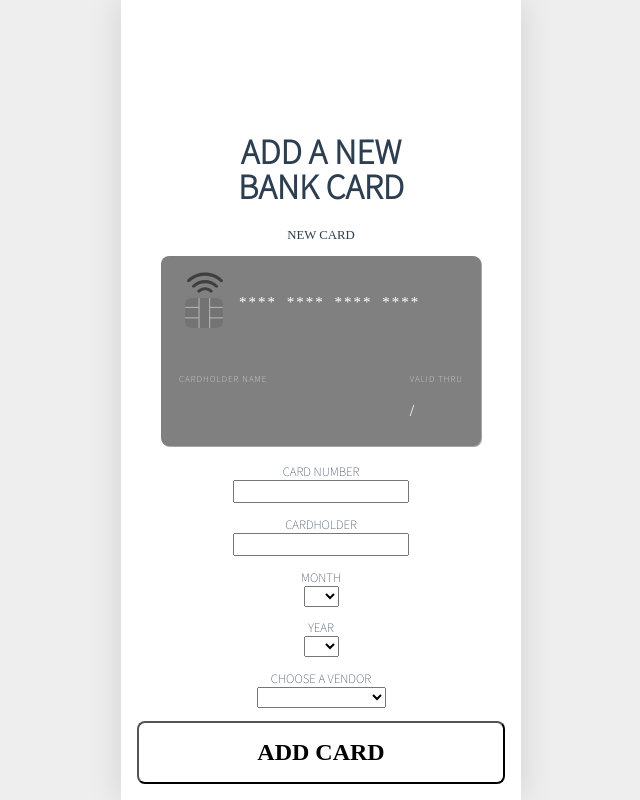
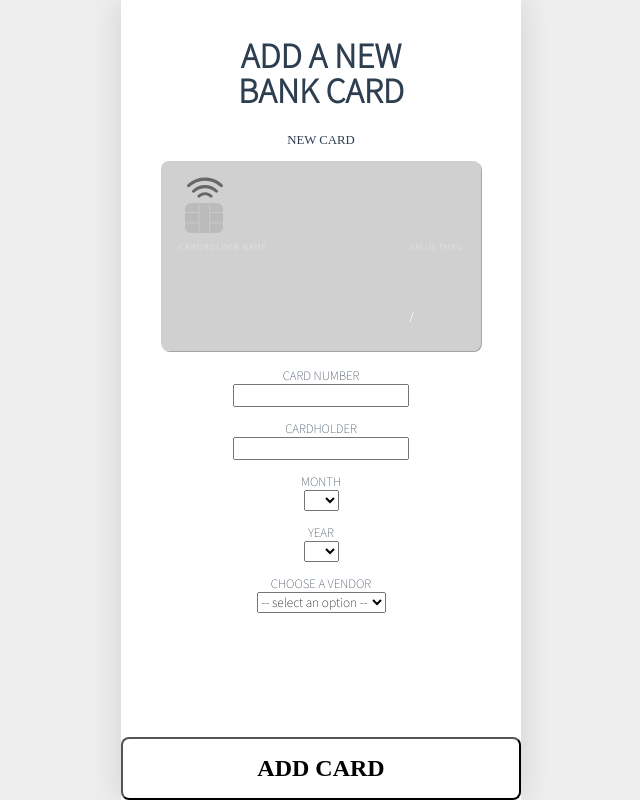
Before and after one commit to Atcheee/E-Wallet, a Vue app: page / in a window 1280 px wide. Both pictures are taken after a click on the button "ADD A NEW CARD". Shown: the part 60-860 px from the top of the page, without its empty margins (319-959 px from the left). Built offline with nearby package versions, Linux system fonts and the light colour scheme; a web font is replaced by a local one.

Commit message:
change data storage , removed re-used code m.m

```diff
--- a/src/App.vue
+++ b/src/App.vue
@@ -1,12 +1,16 @@
 <template>
   <div id="app">
-    <Home v-if="currentView == 'Home'" @send="updateCardData" />
-    <footer>
-      <button v-if="currentView == 'Home'" @click="currentView = 'AddCard'">
-        ADD A NEW CARD
-      </button>
-    </footer>
-    <AddCard v-if="currentView == 'AddCard'" @send="updateCardData" />
+    <Home
+      v-if="currentView == 'Home'"
+      :cards="cards"
+      @changeCurrentView="currentView = 'AddCard'"
+    />
+    <AddCard
+      v-if="currentView == 'AddCard'"
+      @card="saveCard"
+      :cards="cards"
+      @changeCurrentView="currentView = 'Home'"
+    />
   </div>
 </template>
 
@@ -19,17 +23,28 @@ export default {
   },
   data() {
     return {
-      currentView: "",
-      CreditCard: "",
+      currentView: "Home",
+      cards: [
+      {
+      vendor: "bitcoin",
+      cardNumber: "8008580085800500",
+      cardHolder: "VIKARD RIRTA",
+      expirationMonth: "07",
+      expirationYear: "23",
+      },
+      {
+      vendor: "evil",
+      cardNumber: "1234567891098765",
+      cardHolder: "RAN DOM",
+      expirationMonth: "09",
+      expirationYear: "19",
+      },
+      ],
     };
   },
-  beforeMount() {
-    this.currentView = "Home";
-    // localStorage.clear(); // uncomment if you want to clear the cards
-  },
   methods: {
-    updateCardData(data) {
-      this.CreditCard = data;
+    saveCard(card) {
+      this.cards.push(card);
     },
   },
 };
@@ -81,9 +96,7 @@ button {
 p {
   font-size: 0.8rem;
 }
-footer {
-  display: flex;
-  flex-direction: column;
+
 button {
   font-size: 1.5rem;
   font-weight: 600;
@@ -93,5 +106,4 @@ footer {
   color: black;
   background-color: white;
 }
-}
 </style>
--- a/src/components/E-Wallet.vue
+++ b/src/components/E-Wallet.vue
@@ -1,81 +1,36 @@
 <template>
   <div>
-    <div class="card" v-if="DisplayCard !== null">
-      <div class="card-front card-part" :class="DisplayCard.content.cardColor">
-        <img class="card-wifi" src="../assets/wifi.svg" alt="wifi icon" />
-        <img class="card-chip" src="../assets/chip.svg" alt="card chip" />
-        <img class="card-logo" src="" />
-        <p class="card_number">{{ DisplayCard.content.cardNumber }}</p>
-        <div class="card-space-75">
-          <span class="card-label">CARDHOLDER NAME</span>
-          <p class="card-info">{{ DisplayCard.content.cardHolder }}</p>
-        </div>
-        <div>
-          <div class="card-space-25">
-            <span class="card-label">Valid Thru</span>
-            <p class="card-info">{{ DisplayCard.content.expirationDate }}</p>
-          </div>
-        </div>
-      </div>
-    </div>
-    <br>
-    <br>
-    <br>
-    <section v-for="(data, items) in CreditCard" :key="items" :id="items" @click="DisplayCard = data">
-      <div class="card">
-        <div class="card-front card-part" :class="data.content.cardColor">
-          <img class="card-wifi" src="../assets/wifi.svg" alt="wifi icon" />
-          <img class="card-chip" src="../assets/chip.svg" alt="card chip" />
-          <img class="card-logo" src="" />
-          <p class="card_number">{{ data.content.cardNumber }}</p>
-          <div class="card-space-75">
-            <span class="card-label">CARDHOLDER NAME</span>
-            <p class="card-info">{{ data.content.cardHolder }}</p>
-          </div>
-          <div>
-            <div class="card-space-25">
-              <span class="card-label">Valid Thru</span>
-              <p class="card-info">{{ data.content.expirationDate }}</p>
-            </div>
-          </div>
-        </div>
+    <section>
+      <div v-for="(card, item) in cards" :key="card.cardNumber">
+          <Card v-if="card.active" :card="card" :index="item" />
+          <Card :card="card" @activeCard="toggleActiveCard" :index="item" class="cardsOnTop" />
       </div>
     </section>
-    <AddCard v-show="false" @send="updateCardData" />
   </div>
 </template>
 
 <script>
-import AddCard from "../views/addCard.vue";
+import Card from "./cards.vue";
 export default {
-  components: { AddCard },
+  components: { Card },
+  props: { cards: Array },
   data() {
-    return {
-      CreditCard: "",
-      DisplayCard: null,
-      viewCard: true,
-    };
+    return {};
   },
   methods: {
-    updateCardData(data) {
-      this.CreditCard = data;
-    },
-    showCard() {
-      this.viewCard = true;
+    toggleActiveCard(item) {
+      this.$emit("toggleActiveCard", item);
     },
   },
 };
 </script>
 
-<style lang="scss">
-section {
+<style lang="scss" scoped>
+.cardsOnTop {
   display: grid;
   grid-auto-rows: auto;
   height: 70px;
   list-style-type: none;
   justify-content: center;
 }
-.card {
-  display: inline-block;
-}
 </style>
--- a/src/components/cards.vue
+++ b/src/components/cards.vue
@@ -1,43 +1,70 @@
 <template>
   <div>
-    <li v-for="(data, items) in CreditCard" :key="items">
-      <div id="Cards">
-        <div class="card">
-          <div class="card-front card-part" :class="data.content.cardColor">
-            <img class="card-wifi" src="../assets/wifi.svg" alt="wifi icon" />
+    <section
+      class="card"
+      id="Cards"
+      @click="$emit('activeCard, index')"
+      :style="{ background: vendorBackgroundColors, color: vendorTextColors }"
+    >
+      <div class="card-front card-part" :class="card.cardColor">
+        <img v-if="card.vendor === 'bitcoin' || card.vendor === 'ninja'" class="card-wifi" src="../assets/wifi_white.svg" alt="white wifi icon" />
+        <img v-else class="card-wifi" src="../assets/wifi.svg" alt="default wifi icon" />
         <img class="card-chip" src="../assets/chip.svg" alt="card chip" />
-            <img class="card-logo" src="" />
-            <p class="card_number">{{ data.content.cardNumber }}</p>
+        <img class="card-logo" v-if="card.vendor" :src="require(`../assets/${card.vendor}.svg`)" />
+        <p class="card_number">{{ card.cardNumber }}</p>
         <div class="card-space-75">
           <span class="card-label">CARDHOLDER NAME</span>
-              <p class="card-info">{{ data.content.cardHolder }}</p>
+          <p class="card-info" @input="onlyLetters">{{ card.cardHolder }}</p>
         </div>
         <div>
           <div class="card-space-25">
             <span class="card-label">Valid Thru</span>
-                <p class="card-info">{{ data.content.expirationDate }}</p>
+            <p class="card-info">
+              {{ card.expirationMonth }} / {{ card.expirationYear }}
+            </p>
           </div>
         </div>
       </div>
-        </div>
-      </div>
-    </li>
+    </section>
   </div>
 </template>
 
 <script>
-// import AddCardView from "../views/addCard.vue";
 export default {
-  // components: { AddCardView },
-  props: ["CreditCard"],
-  data() {
-    return {
-      Cards: [],
-    };
+  props: { card: Object },
+  computed: {
+    vendorBackgroundColors() {
+      if (this.card.vendor === "bitcoin") {
+        return "#ffae34";
+      } else if (this.card.vendor === "ninja") {
+        return "#222222";
+      } else if (this.card.vendor === "blockchain") {
+        return "#8b58f9";
+      } else if (this.card.vendor === "evil") {
+        return "#f33355";
+      } else {
+        return "#d0d0d0";
+      }
+    },
+    vendorTextColors() {
+      if (this.card.vendor === "BITCOIN INC") {
+        return "black";
+      } else if (this.card.vendor === "NINJA BANK") {
+        return "white";
+      } else if (this.card.vendor === "BLOCKCHAIN INC") {
+        return "white";
+      } else if (this.card.vendor === "EVIL CORP") {
+        return "white";
+      } else {
+        return "black";
+      }
+    },
   },
   methods: {
-    updateCardData(data) {
-      this.CreditCard = data;
+    onlyLetters() {
+      this.card.cardHolder = this.card.cardHolder
+        .replaceAll(/[^a-zA-Z\s]+/g, "")
+        .toUpperCase();
     },
   },
 };
@@ -67,10 +94,8 @@ body {
   -webkit-perspective: 600px;
   -moz-perspective: 600px;
   perspective: 600px;
-}
-
-#Cards {
   display: inline-block;
+  border-radius: 8px;
 }
 
 .card-part {
@@ -87,7 +112,7 @@ body {
   border-radius: 8px;
 }
 
-.defaultColor {
+.vendor {
   background: gray;
 }
 
@@ -156,7 +181,7 @@ body {
 .card-info {
   padding-bottom: 10px;
   margin-top: 5px;
-  font-size: 16px;
+  font-size: 14px;
   line-height: 18px;
   color: #fff;
   letter-spacing: 1px;
@@ -165,16 +190,4 @@ body {
   bottom: 0;
 }
 
-.BITCOIN.INC {
-  background-color: #ffae34;
-}
-.NINJA.BANK {
-  background-color: #222222;
-}
-.BLOCKCHAIN.INC {
-  background-color: #8b58f9;
-}
-.EVIL.CORP {
-  background-color: #f33355;
-}
 </style>
--- a/src/views/Home.vue
+++ b/src/views/Home.vue
@@ -1,8 +1,17 @@
 <template>
   <div class="E-Wallet">
-    <h1>E-WALLET</h1>
-    <p>ACTIVE CARD</p>
-    <EWallet />
+    <div class="activeCard" v-if="activeCard">
+      <h1>E-WALLET</h1>
+      <p>ACTIVE CARD</p>
+      <EWallet
+        :cards="cards"
+        @toggleActive="toggleActiveCard"
+      />
+    </div>
+    <!-- <EWallet @click="makeCardActive(card)" :cards="cards" /> -->
+    <footer>
+      <button @click="$emit('changeCurrentView')">ADD A NEW CARD</button>
+    </footer>
   </div>
 </template>
 
@@ -10,13 +19,36 @@
 import EWallet from "../components/E-Wallet.vue";
 export default {
   components: { EWallet },
+  props: { cards: Array },
   data() {
     return {
+      activeCard: this.cards,
     };
   },
   methods: {
+    toggleActiveCard(item) {
+      this.$emit("toggleActiveCard", item);
+    },
+  },
+  computed: {
+    // filterActiveCard() {
+    //   return this.cards.filter((card) => card != this.activeCard);
+    // },
   },
 };
 </script>
 
-<style></style>
+<style>
+button {
+  position: absolute;
+  bottom: 0;
+  left: 0;
+  width: 100%;
+}
+.cardsOnTop {
+  display: grid;
+  grid-auto-rows: auto;
+  list-style-type: none;
+  justify-content: center;
+}
+</style>
--- a/src/views/addCard.vue
+++ b/src/views/addCard.vue
@@ -6,30 +6,8 @@
         BANK CARD
       </h1>
       <p>NEW CARD</p>
+      <Cards :card="card" />
     </header>
-    <div id="Cards">
-      <div class="card">
-        <div class="card-front card-part" :class="bgcolor">
-          <img class="card-wifi" src="../assets/wifi.svg" alt="wifi icon" />
-          <img class="card-chip" src="../assets/chip.svg" alt="card chip" />
-          <img class="card-logo" />
-          <p class="card_number">{{ userInput.cardNumber }}</p>
-          <p class="card_number" v-if="userInput.cardNumber == ''">
-            **** **** **** ****
-          </p>
-          <div class="card-space-75">
-            <span class="card-label">CARDHOLDER NAME</span>
-            <p class="card-info">{{ userInput.cardHolder }}</p>
-          </div>
-          <div>
-            <div class="card-space-25">
-              <span class="card-label">Valid Thru</span>
-              <p class="card-info">{{ expirationDate() }}</p>
-            </div>
-          </div>
-        </div>
-      </div>
-    </div>
     <main>
       <form action="" method="post" @submit.prevent="submit">
         <p>
@@ -39,7 +17,7 @@
             id="cardNumber"
             type="number"
             name="cardNumber"
-            v-model="userInput.cardNumber"
+            v-model="card.cardNumber"
             oninput="javascript: if (this.value.length > this.maxLength) this.value = this.value.slice(0, this.maxLength);"
             maxlength="16"
           />
@@ -52,15 +30,15 @@
             id="cardHolder"
             type="text"
             name="cardHolder"
-            v-model="userInput.cardHolder"
-            @input="onlyLetters"
+            v-model="card.cardHolder"
+
           />
         </p>
 
         <p>
           <label for="month">MONTH</label>
           <br />
-          <select name="month" id="month" v-model="userInput.month">
+          <select name="month" id="month" v-model="card.expirationMonth">
             <option>1</option>
             <option>2</option>
             <option>3</option>
@@ -79,7 +57,7 @@
         <p>
           <label for="year">YEAR</label>
           <br />
-          <select name="year" id="year" v-model="userInput.year">
+          <select name="year" id="year" v-model="card.expirationYear">
             <option>21</option>
             <option>22</option>
             <option>23</option>
@@ -92,48 +70,45 @@
         <p>
           <label for="vendor">CHOOSE A VENDOR</label>
           <br />
-          <select id="vendor" name="vendor" v-model="bgcolor">
+          <select id="vendor" name="vendor" v-model="card.vendor">
             <option disabled selected value>-- select an option --</option>
-            <option
-              v-for="backgroundClass in this.colorClasses"
-              :key="backgroundClass"
-            >
-              {{ backgroundClass }}
-            </option>
+					<option value="" disabled selected hidden></option>
+					<option value="bitcoin">BITCOIN INC</option>
+					<option value="ninja">NINJA BANK</option>
+					<option value="blockchain">BLOCKCHAIN INC</option>
+					<option value="evil">EVIL CORP</option>
           </select>
         </p>
+      <button @click="$emit('changeCurrentView'), submit()" :cards="cards" type="submit">ADD CARD</button>
       </form>
     </main>
-    <footer>
-      <button @click="addCard(); reload()">ADD CARD</button>
-    </footer>
   </div>
 </template>
 
 <script>
-function perseveredData(data) {
-  localStorage.setItem("cardData", JSON.stringify(data));
-}
-
+// function perseveredData(data) {
+//   localStorage.setItem("cardData", JSON.stringify(data));
+// }
+import Cards from "../components/cards.vue";
 export default {
-  components: {},
-  props: ["AddCardView"],
+  props: { cards: Array },
+  components: { Cards },
   data() {
     return {
-      userInput: {
+      card: {
         cardNumber: "",
-        cardHolder: null,
-        month: "",
-        year: "",
+        cardHolder: "",
+        expirationMonth: "",
+        expirationYear: "",
+        vendor: "",
       },
-      Cards: [],
       bgcolor: "defaultColor",
       colorClasses: [
         "BITCOIN INC",
         "NINJA BANK",
         "BLOCKCHAIN INC",
         "EVIL CORP",
-      ], // not sure if this should be in userInput or not, leaving it here for now
+      ],
       srcImg: [
         "../assets/bitcoin.svg",
         "../assets/ninja.svg",
@@ -144,41 +119,18 @@ export default {
   },
   methods: {
     submit() {
-      this.$emit("send", { ...this.Cards });
-    },
-    expirationDate() {
-      return this.userInput.month + "/" + this.userInput.year; // combinds the expiration date and the year (plus a slash symbol in the middle)
-    },
-    addCard() {
-      this.Cards.push({
-        content: {
-          cardNumber: this.userInput.cardNumber,
-          cardHolder: this.userInput.cardHolder,
-          expirationDate: this.expirationDate(),
-          cardColor: this.bgcolor,
-          id: this.Cards.length,
-        },
-      });
-      perseveredData(this.Cards);
-    },
-    onlyLetters() {
-      this.userInput.cardHolder = this.userInput.cardHolder
-        .replaceAll(/[^a-zA-Z\s]+/g, "")
-        .toUpperCase();
-    },
-    reload() {
-      window.location.reload();
+      this.$emit("card", { ...this.card });
     },
   },
-  created() {
-    let savedCardData = localStorage.getItem("cardData");
-    if (savedCardData) {
-      this.Cards = JSON.parse(savedCardData);
-    }
-  },
-  beforeMount() {
-    this.$emit("send", { ...this.Cards });
-  },
+  // created() {
+  //   let savedCardData = localStorage.getItem("cardData");
+  //   if (savedCardData) {
+  //     this.Cards = JSON.parse(savedCardData);
+  //   }
+  // },
+  // beforeMount() {
+  //   this.$emit("send", { ...this.Cards });
+  // },
 };
 </script>
 
@@ -199,121 +151,4 @@ body {
   height: 100%;
   width: 100%;
 }
-
-.card {
-  width: 320px;
-  height: 190px;
-  -webkit-perspective: 600px;
-  -moz-perspective: 600px;
-  perspective: 600px;
-}
-
-#Cards {
-  display: inline-block;
-}
-
-.card-part {
-  box-shadow: 1px 1px #aaa3a3;
-  top: 0;
-  position: absolute;
-  left: 0;
-  display: inline-block;
-  width: 320px;
-  height: 190px;
-  background-repeat: no-repeat;
-  background-position: center;
-  background-size: cover;
-  border-radius: 8px;
-}
-
-.defaultColor {
-  background: gray;
-}
-
-.card-front {
-  padding: 18px;
-}
-
-.card-black-line {
-  margin-top: 5px;
-  height: 38px;
-  background-color: #303030;
-}
-
-.card-logo {
-  height: 32px;
-  position: absolute;
-  top: 18px;
-  right: 18px;
-}
-
-.card-wifi {
-  height: 40px;
-  left: 0;
-  position: absolute;
-  margin-left: 1.5rem;
-  margin-top: -0.5rem;
-}
-
-.card-chip {
-  height: 30px;
-  left: 0;
-  position: absolute;
-  margin: 1.5rem;
-}
-
-.card_number {
-  display: block;
-  width: 100%;
-  word-spacing: 4px;
-  font-size: 15px;
-  letter-spacing: 2px;
-  color: #fff;
-  text-align: left;
-  margin-bottom: 20px;
-  margin-top: 20px;
-  padding-left: 60px;
-}
-
-.card-space-75 {
-  float: left;
-  padding-top: 35px;
-}
-
-.card-space-25 {
-  float: right;
-  padding-top: 35px;
-}
-
-.card-label {
-  font-size: 9px;
-  text-transform: uppercase;
-  color: rgba(255, 255, 255, 0.8);
-  letter-spacing: 1px;
-}
-
-.card-info {
-  padding-bottom: 10px;
-  margin-top: 5px;
-  font-size: 16px;
-  line-height: 18px;
-  color: #fff;
-  letter-spacing: 1px;
-  text-transform: uppercase;
-  position: absolute;
-  bottom: 0;
-}
-
-.BITCOIN.INC {
-  background-color: #ffae34;
-}
-.NINJA.BANK {
-  background-color: #222222;
-}
-.BLOCKCHAIN.INC {
-  background-color: #8b58f9;
-}
-.EVIL.CORP {
-  background-color: #f33355;
-}
 </style>
```
Lines whose indentation alone changed are shown as unchanged.
